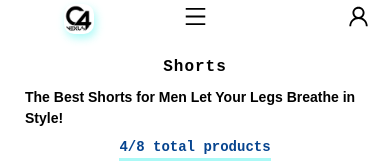
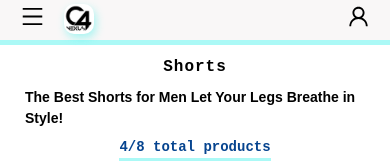
Before and after one commit to ANikolovvv/C4-Nexus, a React (Create React App) app in the folder spa/: page / in a window 390 px wide. Shown: the top 163 px of the page. Built offline with nearby package versions, Linux system fonts and the light colour scheme; the HTML template or start-up script is replaced by a standard one.

Commit message:
Update Header.module.css

```diff
--- a/spa/src/components/Header/Header.module.css
+++ b/spa/src/components/Header/Header.module.css
@@ -1,4 +1,4 @@
-.sticky {
+.sticky_header {
   position: sticky;
   top: 0;
   z-index: 100;
@@ -15,6 +15,7 @@
   justify-content: space-around;
   align-items: center;
 }
+
 .logo {
   max-width: 100%;
   height: 60px;
@@ -36,6 +37,7 @@
   align-items: center;
   gap: 20px;
 }
+
 .box > li {
   font-size: 16px;
   font-weight: bold;
@@ -48,16 +50,18 @@
 .box > li:hover {
   background-color: #00c3ff;
 }
+
 .box li a {
   text-decoration: none;
   color: black;
 }
-.nav-mobile {
+.nav_mobile {
   display: none;
 }
-.icon{
+.icon {
   display: none;
 }
+
 @media (max-width: 1200px) {
   .logo {
     height: 50px;
@@ -72,12 +76,13 @@
 }
 
 @media (max-width: 600px) {
-  .container{
+  .container {
     padding: 5px;
     justify-content: center;
     height: 40px;
   }
-  .logo{
+
+  .logo {
     position: absolute;
     left: 15%;
     height: 30px;
@@ -85,22 +90,21 @@
     margin-bottom: 2px;
     margin-left: 5px;
   }
-  .ul_container{
+
+  .ul_container {
     display: none;
   }
-  .nav-mobile{
+
+  .nav_mobile {
     position: absolute;
     left: 5%;
     display: flex;
     margin-right: 5px;
-
   }
-  .icon{
+  .icon {
     position: absolute;
     display: block;
     order: 3;
     right: 5%;
   }
 }
-@media (max-width: 480px) {
-}
```
